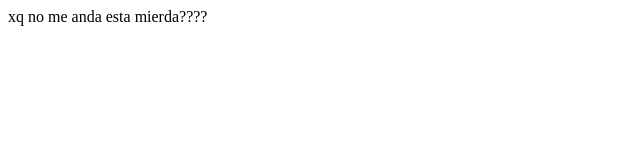
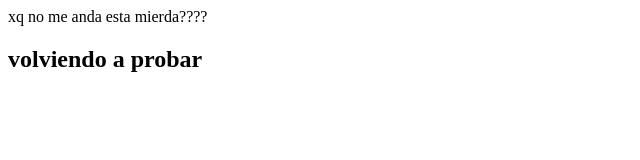
Before and after one commit to Tufff0xxx/prueba, a plain HTML site: page index.html in a window 1280 px wide. Shown: the whole page, without its empty margins (0-640 px from the left). Drawn offline with Linux system fonts and the light colour scheme.

Commit message:
Viendo que onda

```diff
--- a/index.html
+++ b/index.html
@@ -7,6 +7,6 @@
 </head>
 <body>
     xq no me anda esta mierda????
-
+    <h2>volviendo a probar</h2>
 </body>
 </html>
```
